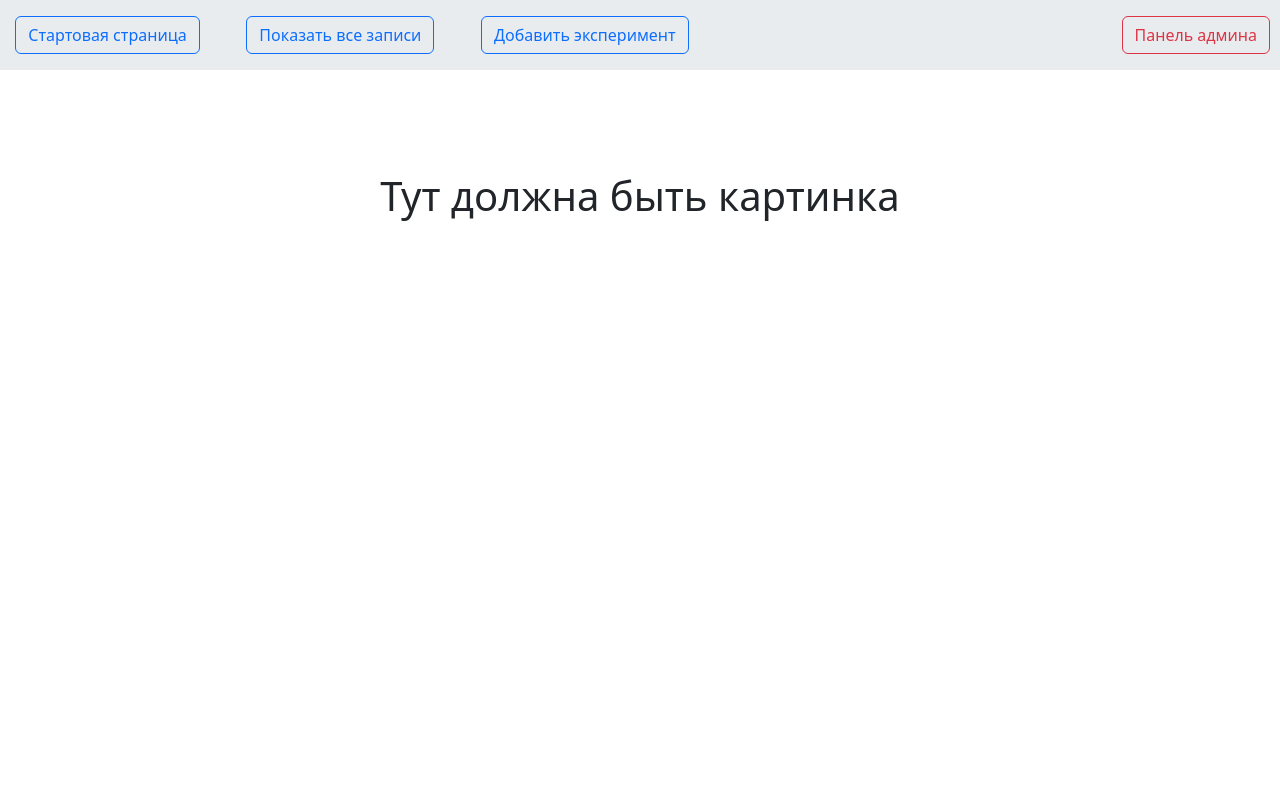
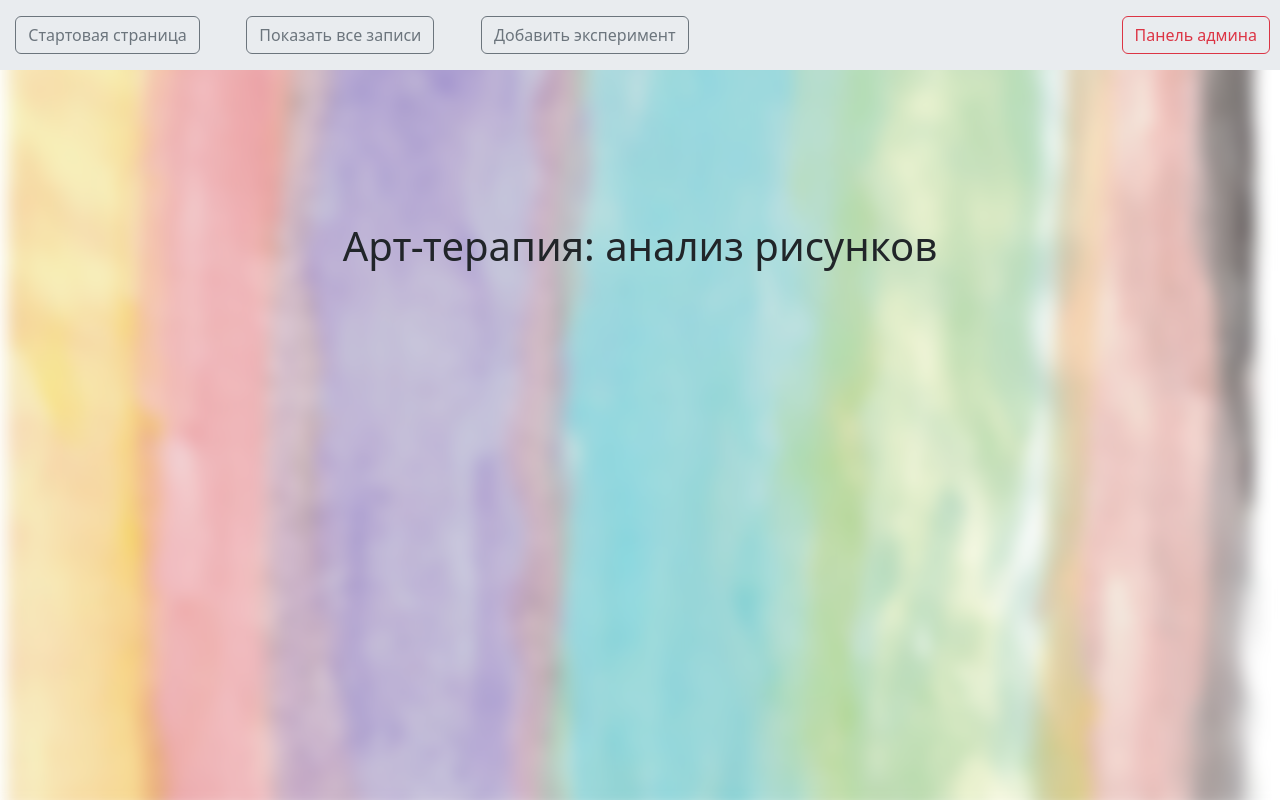
Before and after one commit to SingularityNN/Art_Therapy, a Django app: page / in a window 1280 px wide. Run offline with Django 5.2, Linux system fonts and the light colour scheme; some libraries are stand-ins or nearby versions.

Commit message:
enhanced style and cleanup

```diff
--- a/analyzer_results/forms.py
+++ b/analyzer_results/forms.py
@@ -7,5 +7,4 @@ class ExperimentForm(forms.ModelForm):
         fields = ['drawing',]
         widgets = {
             'drawing': forms.ClearableFileInput(attrs={'class': 'form-control'}),
-            # Для Bootstrap 5 класс 'form-control' подходит и для file input
         }
--- a/analyzer_results/static/analyzer_results/styles.css
+++ b/analyzer_results/static/analyzer_results/styles.css
@@ -65,3 +65,30 @@ header {
     border: 3px solid #0d6efd;
     border-radius: 30px;
 }
+
+body {
+  margin: 0;
+  padding: 0;
+  min-height: 100vh;
+  position: relative; /* Нужно для позиционирования фона */
+}
+
+body::before {
+  content: "";
+  position: fixed; /* Фиксируем фон на месте */
+  top: -10px;      /* Выходим за края, чтобы скрыть белую рамку от размытия */
+  left: -10px;
+  width: calc(100% + 20px);
+  height: calc(100% + 20px);
+
+  /* Настройки картинки */
+  background-image: url('art_aksenova_1.jpeg');
+  background-size: cover;
+  background-position: center;
+  background-repeat: no-repeat;
+
+  /* Размытие */
+  filter: blur(8px);
+
+  z-index: -1; /* Уводим на задний план под текст */
+}
--- a/analyzer_results/templates/analyzer_results/base.html
+++ b/analyzer_results/templates/analyzer_results/base.html
@@ -19,9 +19,9 @@
     {% block urls %}
         <header>
             <div class="links-container gap-3">
-                <a class="btn btn btn-outline-primary" href="{% url 'analyzer_results:start_page' %}" role="button">Стартовая страница</a>
-                <a class="btn btn-outline-primary" href="{% url 'analyzer_results:experiments_list' %}" role="button">Показать все записи</a>
-                <a class="btn btn-outline-primary" href="{% url 'analyzer_results:add_experiment' %}" role="button">Добавить эксперимент</a>
+                <a class="btn btn-outline-secondary" href="{% url 'analyzer_results:start_page' %}" role="button">Стартовая страница</a>
+                <a class="btn btn-outline-secondary" href="{% url 'analyzer_results:experiments_list' %}" role="button">Показать все записи</a>
+                <a class="btn btn-outline-secondary" href="{% url 'analyzer_results:add_experiment' %}" role="button">Добавить эксперимент</a>
             </div>
 
             <div class="admin-tab-container gap-3">
--- a/analyzer_results/templates/analyzer_results/experiments_list.html
+++ b/analyzer_results/templates/analyzer_results/experiments_list.html
@@ -10,6 +10,7 @@
 {% block body %}
   <div class="header-placeholder"></div>
 
+  <div class="bg-blur"></div>
 
   <div style="display: flex; justify-content: center;">
       <h2>Список экспериментов:</h2>
--- a/analyzer_results/templates/analyzer_results/start_page.html
+++ b/analyzer_results/templates/analyzer_results/start_page.html
@@ -9,10 +9,10 @@
 {% endblock %}
 
 
-
 {% block body %}
-  <div class="centered-div" style="height: 400px">
-    <h1>Тут должна быть картинка</h1>
+  <div class="bg-blur"></div>
+  <div class="centered-div" style="height: 500px">
+    <h1>Арт-терапия: анализ рисунков</h1>
   </div>
 
 {% endblock %}
--- a/analyzer_results/views.py
+++ b/analyzer_results/views.py
@@ -1,9 +1,7 @@
 from django.http import HttpRequest, HttpResponse
 from django.shortcuts import render, redirect, reverse
 from django.contrib import messages
-import os
 from image_analyzer.analyzer import analyze_image
-from django.conf import settings
 from .forms import ExperimentForm
 from .models import Experiments
 
--- a/art_therapy/settings.py
+++ b/art_therapy/settings.py
@@ -120,4 +120,3 @@ USE_TZ = True
 # https://docs.djangoproject.com/en/6.0/howto/static-files/
 
 STATIC_URL = '/static/'
-# STATICFILES_DIRS = [BASE_DIR / 'analyzer_results/static',]
--- a/art_therapy/urls.py
+++ b/art_therapy/urls.py
@@ -4,5 +4,4 @@ from django.urls import path, include
 urlpatterns = [
     path('admin/', admin.site.urls, name='admin'),
     path('', include('analyzer_results.urls')),
-
 ]
```
Also changed, not shown: analyzer_results/static/analyzer_results/art_aksenova_1.jpeg (added).
